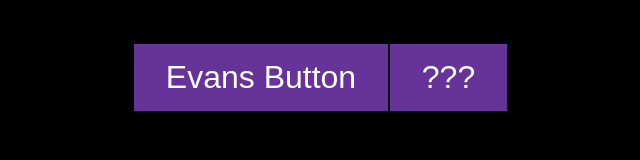
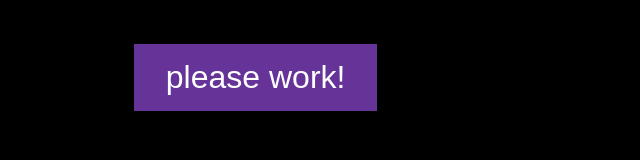
Before and after one commit to HVA-FRC-3824/rscout2019-version-4, a website: page public/schedule.html in a window 1280 px wide. Shown: the whole page, without its empty margins (393-1033 px from the left). Drawn offline with nearby package versions, Linux system fonts and the light colour scheme; some packages are replaced by stand-ins of ours.

Commit message:
sort-of found the issue?

```diff
--- a/public/js/match-scouting.js
+++ b/public/js/match-scouting.js
@@ -1,7 +1,6 @@
 var matchNumber; teamNumber; James; data;
 
 //pulls the matches from TBA
-data = kidnap('/event/2019hop/matches');
 //sorts matches
 //data.sort(sortById("match_number"));
 //function to sort matches
@@ -13,7 +12,8 @@ var sortById = function(prop) {
 
 //Makes schedule
 function makeSchedule() {
-    console.log();
+    data = kidnap('/event/2019hop/matches');
+    //console.log();
     /*var i;
     for (i = 0; i < James.length; i++){
         if (James.comp_level == "qm") {
--- a/public/schedule.html
+++ b/public/schedule.html
@@ -22,8 +22,7 @@
 </head>
 
 <body>
-    <button onclick=makeSchedule() class=button1>Evans Button</button>
-    <button onclick=doSomething() class=button2>???</button>
+    <button onclick=makeSchedule() class=button1>please work!</button>
 </body>
 
 </html>
```
